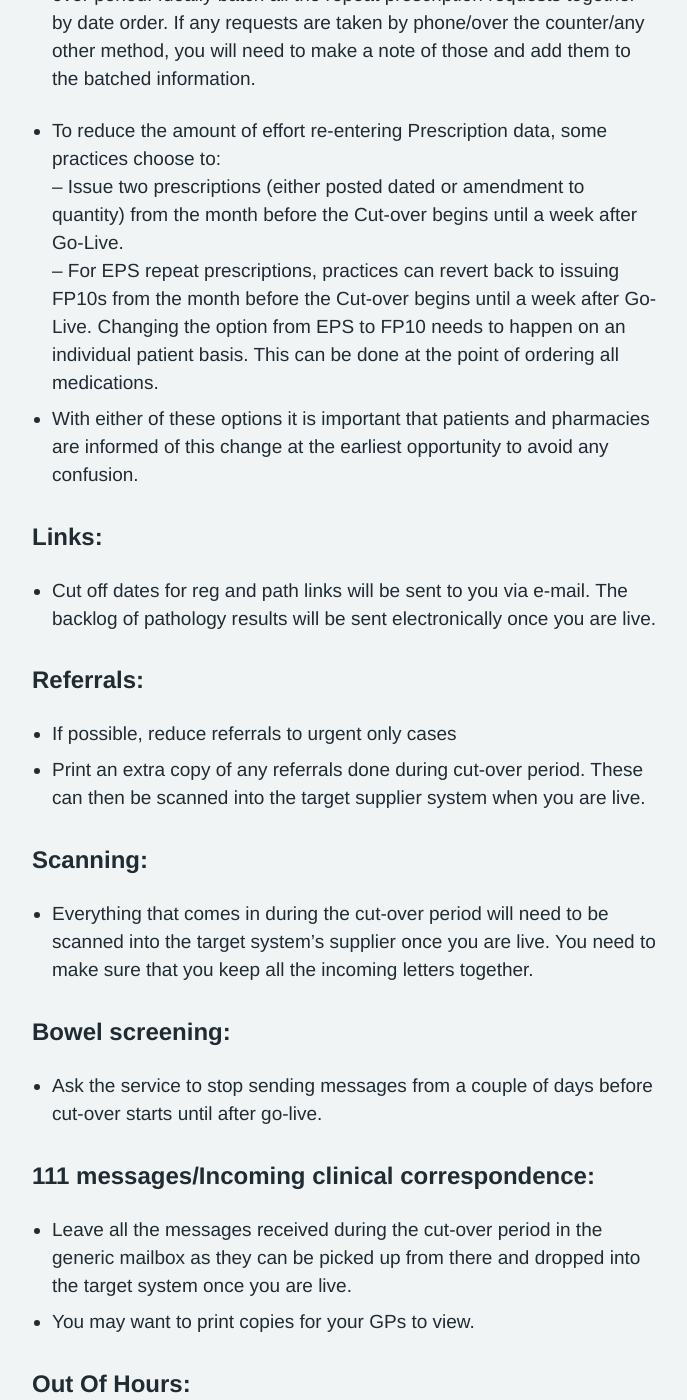
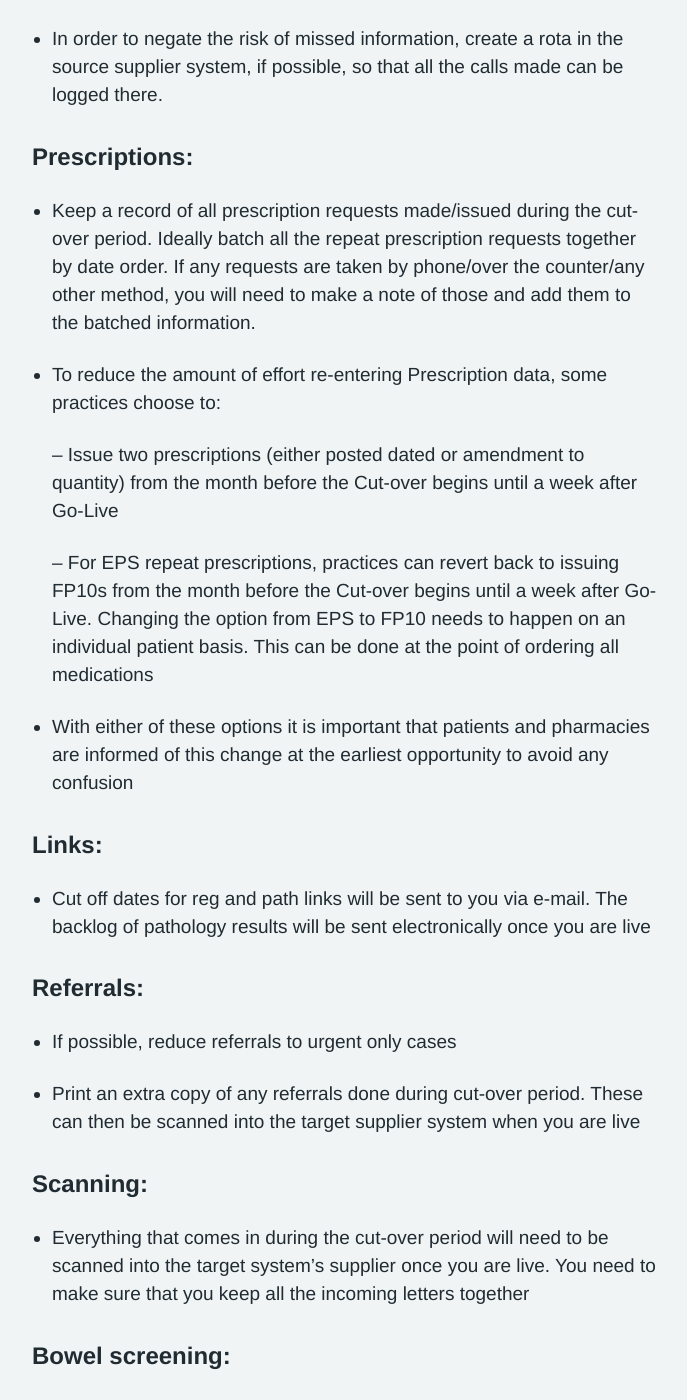
Before and after one commit to nhsconnect/prm-practice-migration, a Jekyll site: the page built from guide/05-planning-for-cut-over.md, in a window 1280 px wide and 1400 px high, scrolled down 3663 px. Shown: the whole window, without its empty margins (128-815 px from the left). Built offline with Jekyll 4.4.1, drawn with Linux system fonts in a browser that asks for light colours; some web fonts are replaced; some of the changed text lies outside the part shown.

Commit message:
[PT] Update formatting of Lists and inserted headings for easier reading

```diff
--- a/guide/05-planning-for-cut-over.md
+++ b/guide/05-planning-for-cut-over.md
@@ -10,22 +10,33 @@ breadcrumbparent: /guide
 
 ## What is the cut-over?
 
-The cut-over is the transition from the old to the new system. The cut-over begins when…
+The cut-over is the transition from the old to the new system.
 
-* The new system is ready to be used (although it may not contain the data) and...
+### The cut-over begins when…
+
+* The new system is accessible to the Practice (although it may not contain the data) and…
+
 * Data entered into the old system will no longer be carried across into the new system (note: Practices may still enter data but it will not be migrated).
 
-The cut-over ends when…
+### The cut-over ends when…
 
 * The data has been imported into the new system and tested
+
 * The Practice starts to use the new system as the primary system
 
-During the cutover, the key activities are…
+### During the cutover, the key activities are…
 
 * Source Supplier will export the data and provide it to the Target Supplier.
+
+
 * The Target supplier will import the data into the new system
+
+
 * The Practice will test and sign off the data
+
+
 * The Practice will record any new data for manual re-entry after Go Live and when the cutover ends
+
 
 
 {%- capture lesson_learnt_1 -%}
@@ -37,8 +48,9 @@ During the cutover, the key activities are…
 
 ## Planning for the cut-over
 
+During the ‘Planning for the cut-over’ stage, you should gather all the key people who will be involved in your cut-over period to discuss how you are going to run the practice activities during this time.
 
-During the ‘Planning for the cut-over’ stage, you should gather all the key people who will be involved in your cut-over period to discuss how you are going to run the practice activities during this time. The objective is to decide what processes to follow during cut-over to ensure the practice runs smoothly and how you will approach data re-entry (and how to minimise the amount of re-entry needed).
+The objective is to decide what processes to follow during cut-over to ensure the practice runs smoothly and how you will approach data re-entry (and how to minimise the amount of re-entry needed).
 
 
 ## General preparation
@@ -59,25 +71,35 @@ During the ‘Planning for the cut-over’ stage, you should gather all the key
 
 ### Appointments:
 
-* Switch to emergency only appointments or reduce the number of pre-booked appointments during the cut-over period and the Post Go Live week(s) - this is to ease the pressure on the staff but also to reduce the number of appointments that you will need to re-enter in Post Go Live.
-* Schedule less slots in the rotas for the first couple of days post go-live if your clinicians are not familiar with the target supplier’s system.
+* Switch to emergency only appointments or reduce the number of pre-booked appointments during the cut-over period and the Post Go Live week(s) - this is to ease the pressure on the staff but also to reduce the number of appointments that you will need to re-enter in Post Go Live
+
+
+* Schedule less slots in the rotas for the first couple of days post go-live if your clinicians are not familiar with the target supplier’s system
+
+
 * Build rotas on the Deployment system before the cut-over
-* Avoid holding any special clinics such as Asthma Reviews in the week before, during and initial weeks after cut-over to again reduce pressure and re-entry.
+
+
+* Avoid holding any special clinics such as Asthma Reviews in the week before, during and initial weeks after cut-over to again reduce pressure and re-entry
 * When you do have to book appointments you can book them in the old system, print it out and then keep a copy of it for re-entry after the cut-over.
 
 
 ### Consultations:
 
 * Carry on as normal entering notes in the old system and manually transfer these to target source supplier as part of the data re-entry process once you have gone live.
+
+
 * Patient consultations details can be printed off and stored in a folder (separate folder for each day) for re-entry after Go Live.
-  * Some practices choose to copy and paste notes from the old system to the new
-  * Some practices choose to retype the notes from the printouts
+
+
+  -- Some practices choose to copy and paste notes from the old system to the new
+  -- Some practices choose to retype the notes from the printouts
 
 
 
 ### Home visits:
 
-* Keep a record of requested visits so that you know which patients have data that need transferring once you are live.
+Keep a record of requested visits so that you know which patients have data that need transferring once you are live.
 
 
 ### Telephone calls to patients
@@ -96,52 +118,71 @@ During the ‘Planning for the cut-over’ stage, you should gather all the key
 * Keep a record of all prescription requests made/issued during the cut-over period. Ideally batch all the repeat prescription requests together by date order. If any requests are taken by phone/over the counter/any other method, you will need to make a note of those and add them to the batched information.
 
 * To reduce the amount of effort re-entering Prescription data, some practices choose to:
-  -- Issue two prescriptions (either posted dated or amendment to quantity) from the month before the Cut-over begins until a week after Go-Live.
-  -- For EPS repeat prescriptions, practices can revert back to issuing FP10s from the month before the Cut-over begins until a week after Go-Live. Changing the option from EPS to FP10 needs to happen on an individual patient basis. This can be done at the point of ordering all medications.
-* With either of these options it is important that patients and pharmacies are informed of this change at the earliest opportunity to avoid any confusion.
+
+
+  -- Issue two prescriptions (either posted dated or amendment to quantity) from the month before the Cut-over begins until a week after Go-Live
+
+
+  -- For EPS repeat prescriptions, practices can revert back to issuing FP10s from the month before the Cut-over begins until a week after Go-Live. Changing the option from EPS to FP10 needs to happen on an individual patient basis. This can be done at the point of ordering all medications
+
+
+* With either of these options it is important that patients and pharmacies are informed of this change at the earliest opportunity to avoid any confusion
 
 
 ### Links:
 
-* Cut off dates for reg and path links will be sent to you via e-mail. The backlog of pathology results will be sent electronically once you are live.
+* Cut off dates for reg and path links will be sent to you via e-mail. The backlog of pathology results will be sent electronically once you are live
 
 
 ### Referrals:
 
 * If possible, reduce referrals to urgent only cases
-* Print an extra copy of any referrals done during cut-over period. These can then be scanned into the target supplier system when you are live.
+
+
+* Print an extra copy of any referrals done during cut-over period. These can then be scanned into the target supplier system when you are live
 
 
 ### Scanning:
 
-* Everything that comes in during the cut-over period will need to be scanned into the target system’s supplier once you are live. You need to make sure that you keep all the incoming letters together.
+* Everything that comes in during the cut-over period will need to be scanned into the target system’s supplier once you are live. You need to make sure that you keep all the incoming letters together
 
 
 ### Bowel screening:
 
-* Ask the service to stop sending messages from a couple of days before cut-over starts until after go-live.
+* Ask the service to stop sending messages from a couple of days before cut-over starts until after go-live
 
 
 ### 111 messages/Incoming clinical correspondence:
 
-* Leave all the messages received during the cut-over period in the generic mailbox as they can be picked up from there and dropped into the target system once you are live.
-* You may want to print copies for your GPs to view.
+* Leave all the messages received during the cut-over period in the generic mailbox as they can be picked up from there and dropped into the target system once you are live
+
+
+* You may want to print copies for your GPs to view
 
 
 ### Out Of Hours:
 
 * The Out of hours reports will continue to come into the source system during cut-over.
-* You will need to keep a copy of each for scanning into the target system once live.
+* You will need to keep a copy of each for scanning into the target system once live
 
 
 ### Summarisation/routine data entry:
-* All of this will need to stop as the information will not be transferred to target supplier.
+* All of this will need to stop as the information will not be transferred to target supplier
 
 
-For any of the above, you may need to arrange for emergency/urgent activities to be done manually, for example, urgent test results can be posted and the lab notify the Practice by phone.
+
+{%- capture lesson_learnt_2 -%}
+For any of the above, you may need to arrange for emergency/urgent activities to be done manually, for example, urgent test results can be posted and the lab notify the Practice by phone
+{%- endcapture -%}
+
+{%- include inset.html content=lesson_learnt_2 accessibility_text="Lesson learnt" markdown=true -%}
 
 
 ## Additional notes:
-* The source supplier system (old) maintenance support will continue for 3 months post go-live and you will have access to the system/data it for this period.
-* Any patients (other than deceased) deducted before your final data production won't migrate.
-* We strongly recommend that Practices draft in additional support/cover so that there is dedicated people/time for testing and re-entry.
+
+* The source supplier system (old) maintenance support will continue for 3 months post go-live and you will have access to the system/data it for this period
+
+
+* Any patients (other than deceased) deducted before your final data production won't migrate
+
+* We strongly recommend that Practices draft in additional support/cover so that there is dedicated people/time for testing and re-entry
```
